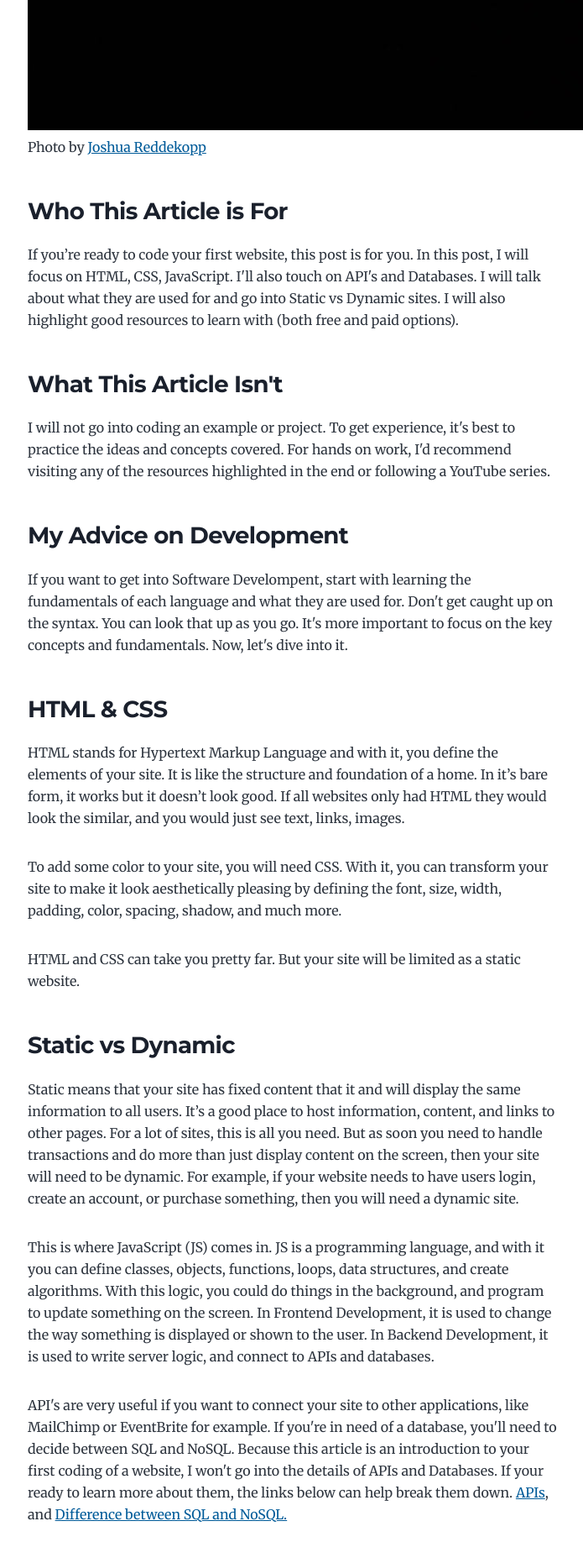
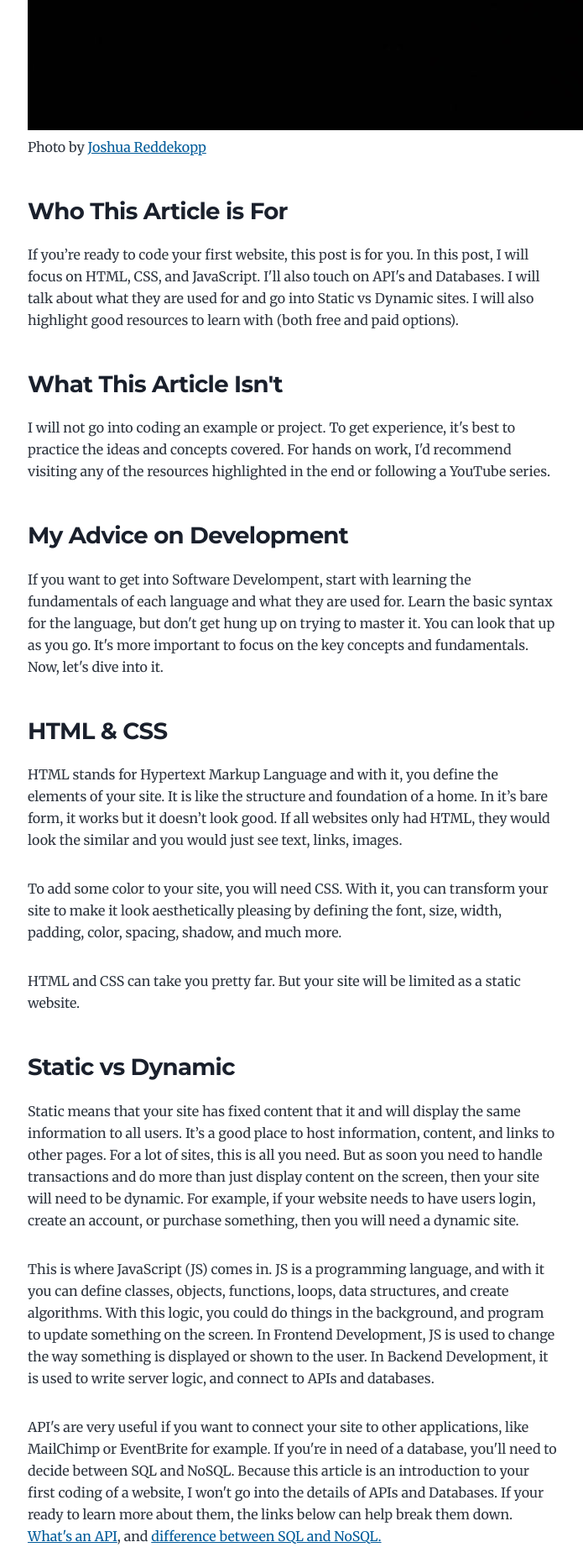
Before and after one commit to alopez96/personal-blog, a Gatsby site: page /getting-started-with-web-dev/ in a window 1280 px wide. Shown: the part 4184-6045 px from the top of the page at 84% size, without its empty margins (291-986 px from the left). Built offline with nearby package versions, Linux system fonts and the light colour scheme; Gatsby itself is replaced by a stand-in of ours.

Commit message:
added link to website, and fixed typos on getting started with dev

```diff
--- a/content/blog/getting-started-with-web-dev/index.md
+++ b/content/blog/getting-started-with-web-dev/index.md
@@ -9,19 +9,19 @@ description: It can be overwhelming to know where to get started with coding a w
 
 ### Who This Article is For
 If you’re ready to code your first website, this post is for you.
-In this post, I will focus on HTML, CSS, JavaScript. I'll also touch on API's and Databases. I will talk about what they are used for and go into Static vs Dynamic sites. I will also highlight good resources to learn with (both free and paid options).
+In this post, I will focus on HTML, CSS, and JavaScript. I'll also touch on API's and Databases. I will talk about what they are used for and go into Static vs Dynamic sites. I will also highlight good resources to learn with (both free and paid options).
 
 ### What This Article Isn't
 I will not go into coding an example or project. To get experience, it's best to practice the ideas and concepts covered. For hands on work, I'd recommend visiting any of the resources highlighted in the end or following a YouTube series.
 
 
 ### My Advice on Development
-If you want to get into Software Develompent, start with learning the fundamentals of each language and what they are used for. Don't get caught up on the syntax. You can look that up as you go. It's more important to focus on the key concepts and fundamentals.
+If you want to get into Software Develompent, start with learning the fundamentals of each language and what they are used for. Learn the basic syntax for the language, but don't get hung up on trying to master it. You can look that up as you go. It's more important to focus on the key concepts and fundamentals.
 Now, let's dive into it.
 
 ### HTML & CSS
 
-HTML stands for Hypertext Markup Language and with it, you define the elements of your site. It is like the structure and foundation of a home. In it’s bare form, it works but it doesn’t look good. If all websites only had HTML they would look the similar, and you would just see text, links, images.
+HTML stands for Hypertext Markup Language and with it, you define the elements of your site. It is like the structure and foundation of a home. In it’s bare form, it works but it doesn’t look good. If all websites only had HTML, they would look the similar and you would just see text, links, images.
 
 To add some color to your site, you will need CSS. With it, you can transform your site to make it look aesthetically pleasing by defining the font, size, width, padding, color, spacing, shadow, and much more.
 
@@ -31,12 +31,12 @@ HTML and CSS can take you pretty far. But your site will be limited as a static
 
 Static means that your site has fixed content that it and will display the same information to all users. It’s a good place to host information, content, and links to other pages. For a lot of sites, this is all you need. But as soon you need to handle transactions and do more than just display content on the screen, then your site will need to be dynamic. For example, if your website needs to have users login, create an account, or purchase something, then you will need a dynamic site.
 
-This is where JavaScript (JS) comes in. JS is a programming language, and with it you can define classes, objects, functions, loops, data structures, and create algorithms. With this logic, you could do things in the background, and program to update something on the screen. In Frontend Development, it is used to change the way something is displayed or shown to the user. In Backend Development, it is used to write server logic, and connect to APIs and databases.
+This is where JavaScript (JS) comes in. JS is a programming language, and with it you can define classes, objects, functions, loops, data structures, and create algorithms. With this logic, you could do things in the background, and program to update something on the screen. In Frontend Development, JS is used to change the way something is displayed or shown to the user. In Backend Development, it is used to write server logic, and connect to APIs and databases.
 
 API's are very useful if you want to connect your site to other applications, like MailChimp or EventBrite for example. If you're in need of a database, you'll need to decide between SQL and NoSQL.
 Because this article is an introduction to your first coding of a website, I won't go into the details of APIs and Databases.
 If your ready to learn more about them, the links below can help break them down.
-<a target='_blank' href='https://www.freecodecamp.org/news/what-is-an-api-in-english-please-b880a3214a82/'>APIs</a>, and <a target='_blank' href='https://www.geeksforgeeks.org/difference-between-sql-and-nosql/'>Difference between SQL and NoSQL.</a>
+<a target='_blank' href='https://www.freecodecamp.org/news/what-is-an-api-in-english-please-b880a3214a82/'>What's an API</a>, and <a target='_blank' href='https://www.geeksforgeeks.org/difference-between-sql-and-nosql/'>difference between SQL and NoSQL.</a>
 
 ### Final Comments
 
--- a/src/components/Icon.js
+++ b/src/components/Icon.js
@@ -3,7 +3,7 @@ import React from 'react';
 function Icon ({ icon, link, isMobile }) {
 
     const openLink = (url) => {
-        window.open(url , '_blank');
+        window.open(url);
     }
 
     return(
--- a/src/components/bio.js
+++ b/src/components/bio.js
@@ -11,6 +11,7 @@ import selfie from '../../content/assets/profile-pic.jpg'
 import Icon from './Icon'
 import insta from './../../content/assets/icons/instagram.svg'
 import linked from '../../content/assets/icons/linked.svg'
+import web from '../../content/assets/icons/web.svg'
 
 const Bio = () => {
   const data = useStaticQuery(graphql`
@@ -57,6 +58,7 @@ const Bio = () => {
           <div className='footer-list'>
             <Icon icon={insta} link={`https://www.instagram.com/arturo_creates/`}/>
             <Icon icon={linked} link={`https://www.linkedin.com/in/rturolopez/`}/>
+            <Icon icon={web} link={`https://arturocreates.com/`}/>
           </div>
           {/*
           <a href={`https://twitter.com/${social?.twitter || ``}`}>
```
Also changed, not shown: content/assets/icons/web.svg (added).
